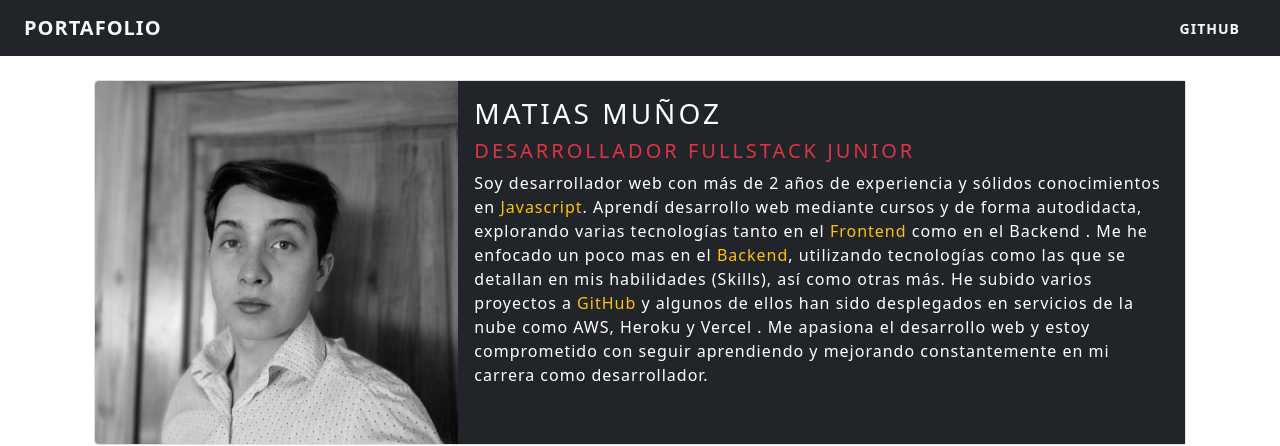
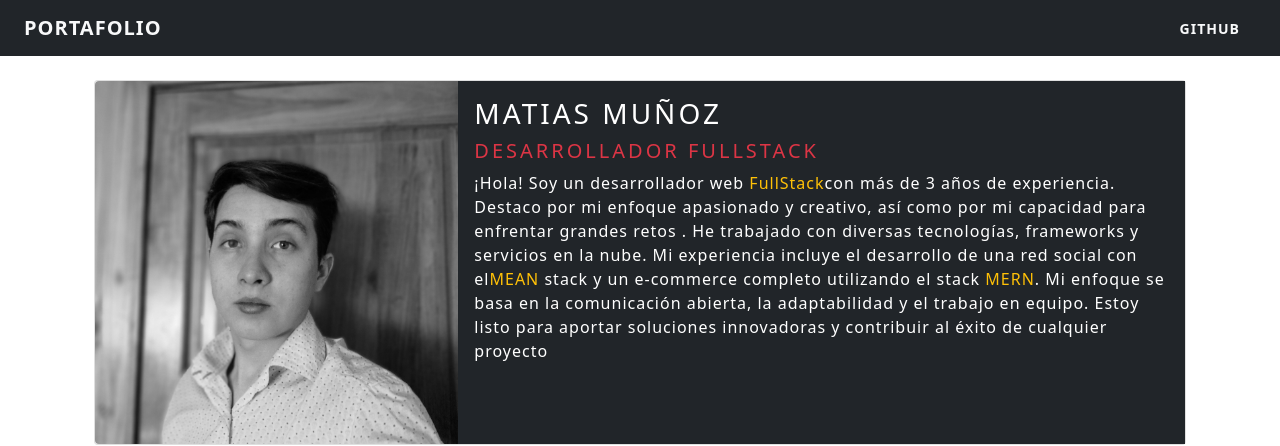
Before and after one commit to MATIAS28/nextport, a Next.js app: page / in a window 1280 px wide. Shown: the top 446 px of the page. Built offline with nearby package versions, Linux system fonts and the light colour scheme; no server answers; the database is empty.

Commit message:
Update summary

```diff
--- a/pages/index.js
+++ b/pages/index.js
@@ -18,13 +18,16 @@ const index = (props) => {
                         <div className="col-md-8 bg-dark">
                             <div className="card-body">
                                 <h3 className="text-white">Matias Muñoz</h3>
-                                <h5 className="text-danger">Desarrollador FullStack Junior</h5>
+                                <h5 className="text-danger">Desarrollador FullStack</h5>
                                 <p className="text-white">
-                                    Soy desarrollador web con más de 2 años de experiencia y sólidos conocimientos en <span className="text-warning"> Javascript</span>. Aprendí desarrollo web mediante cursos y de forma autodidacta, explorando varias tecnologías tanto en el <span className="text-warning"> Frontend</span> como en el Backend
-                                    . Me he enfocado un poco mas en el <span className="text-warning"> Backend</span>,
-                                    utilizando tecnologías como las que se detallan en mis habilidades (Skills), así como otras más.
-                                    He subido varios proyectos a <span className="text-warning">GitHub </span> y algunos de ellos han sido desplegados en servicios de la nube como AWS, Heroku y Vercel
-                                    . Me apasiona el desarrollo web y estoy comprometido con seguir aprendiendo y mejorando constantemente en mi carrera como desarrollador.
+                                    ¡Hola! Soy un desarrollador web <span className="text-warning">FullStack</span>
+                                    con más de 3 años de experiencia. Destaco por mi enfoque apasionado y creativo, así como por mi capacidad para enfrentar grandes retos
+                                    . He trabajado con diversas tecnologías, frameworks y servicios en la nube. Mi experiencia incluye el desarrollo de una red social con el
+                                    <span className="text-warning">MEAN </span>
+                                    stack y un e-commerce completo utilizando el stack <span className="text-warning">MERN</span>
+                                    . Mi enfoque se basa en la comunicación abierta, la adaptabilidad y el trabajo en equipo. Estoy listo para aportar soluciones innovadoras
+                                    y contribuir al éxito de cualquier  proyecto
+
                                 </p>
                             </div>
                         </div>
```
